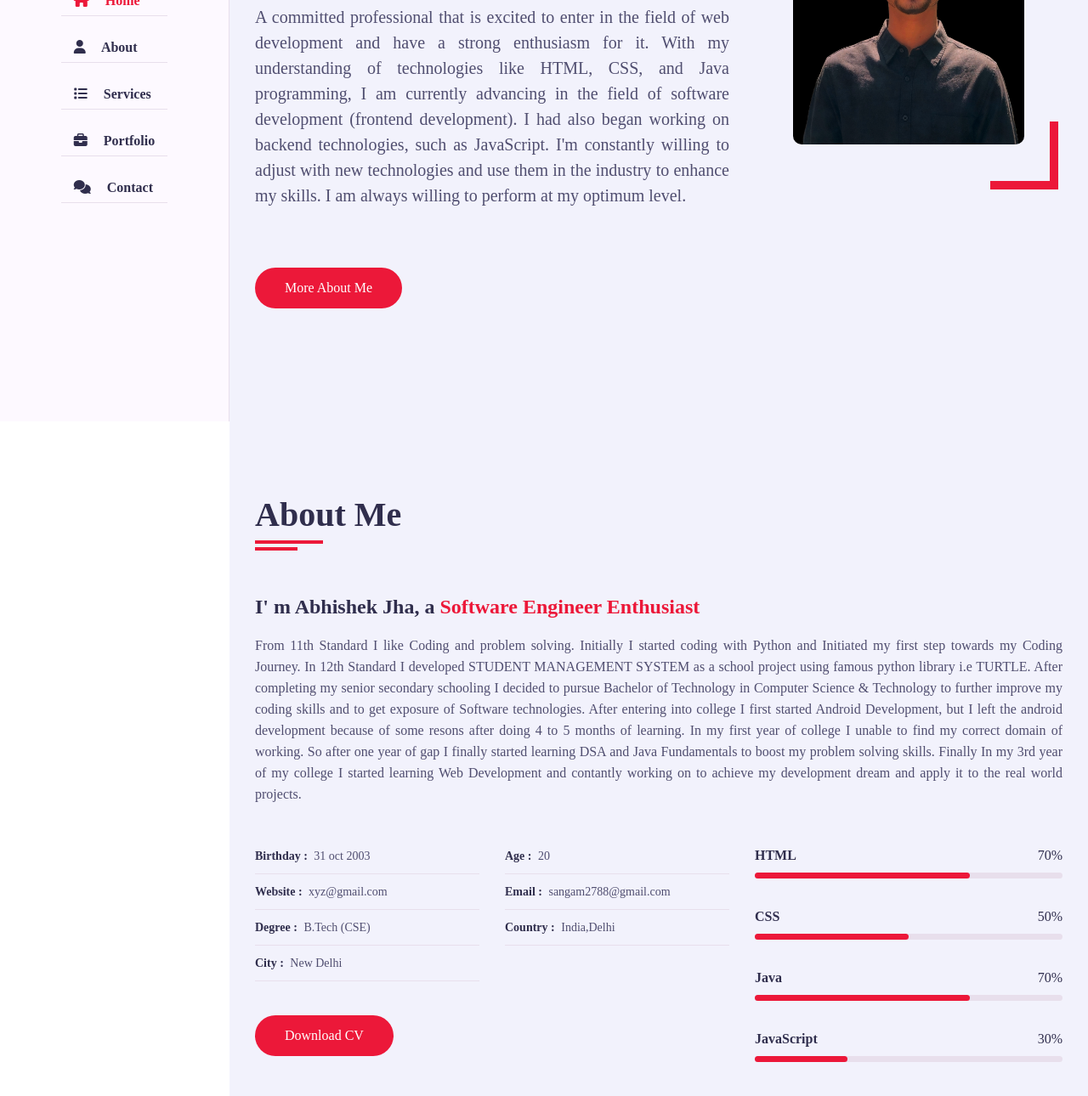
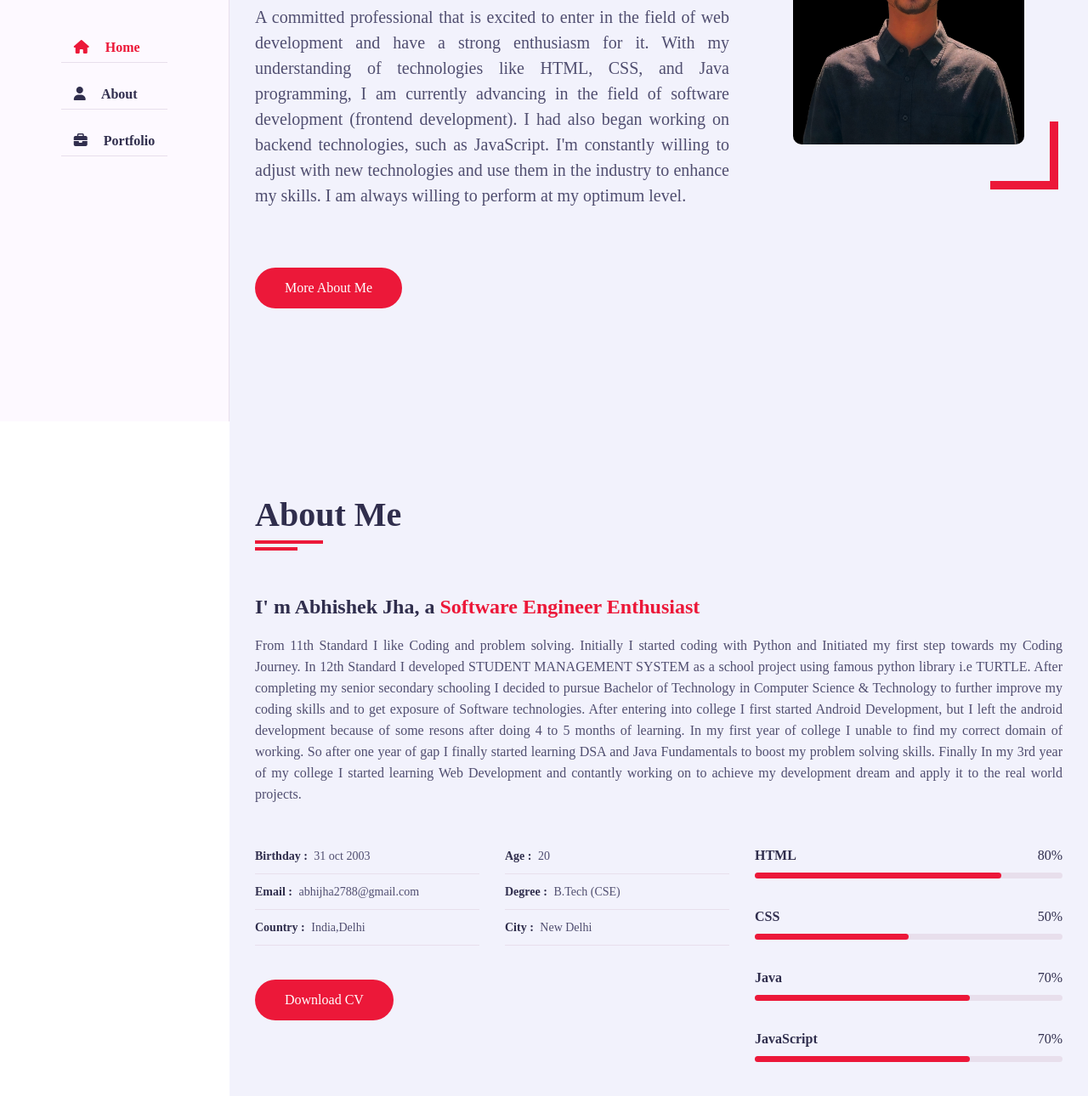
Before and after one commit to Abhishek2788/Portfolio, a plain HTML site: page index.html in a window 1280 px wide. Shown: the part 304-1594 px from the top of the page at 85% size. Drawn offline with nearby package versions, Linux system fonts and the light colour scheme; a web font is replaced by a local one.

Commit message:
eduction-details-updated

```diff
--- a/index.html
+++ b/index.html
@@ -35,9 +35,9 @@
             <div class="nav">
                 <li><a href="#home" class="active"><i class="fa fa-home"></i> Home</a></li>
                 <li><a href="#about"><i class="fa fa-user"></i> About</a></li>
-                <li><a href="#services"><i class="fa fa-list"></i> Services</a></li>
+                <!-- <li><a href="#services"><i class="fa fa-list"></i> Services</a></li> -->
                 <li><a href="#portfolio"><i class="fa fa-briefcase"></i> Portfolio</a></li>
-                <li><a href="#contact"><i class="fa fa-comments"></i> Contact</a></li>
+                <!-- <li><a href="#contact"><i class="fa fa-comments"></i> Contact</a></li> -->
             </div>
         </div>
         <!-- Aside end -->
@@ -93,11 +93,11 @@
                                         <div class="info-item padd-15">
                                             <p>Age : <span>20</span></p>
                                         </div>
+                                        <!-- <div class="info-item padd-15">
+                                            <p>Website : <span>xyz@gmail.com</span></p>
+                                        </div> -->
                                         <div class="info-item padd-15">
-                                            <p>Website : <span>xyz@gmail.com</span></p>
-                                        </div>
-                                        <div class="info-item padd-15">
-                                            <p>Email : <span>sangam2788@gmail.com</span></p>
+                                            <p>Email : <span>abhijha2788@gmail.com</span></p>
                                         </div>
                                         <div class="info-item padd-15">
                                             <p>Degree : <span>B.Tech (CSE)</span></p>
@@ -111,7 +111,7 @@
                                     </div>
                                     <div class="row">
                                         <div class="buttons padd-15">
-                                            <a href="https://drive.google.com/file/d/15gT55sbLEQ8j37nl9WN6KMcc0uxuVyby/view?usp=sharing" class="btn">Download CV</a>
+                                            <a href="https://docs.google.com/document/d/1UDCFwSzaAkPuikewN8ZvDI8FwLLNlf_EuqvQRQJMvaU/edit?usp=sharing" class="btn">Download CV</a>
                                             <!-- <a href="#" class="btn hire-me">
                                                 Hire Me
                                             </a> --> <!--For Future Add on-->
@@ -123,8 +123,8 @@
                                         <div class="skill-item padd-15">
                                             <h5>HTML</h5>
                                             <div class="progress">
-                                                <div class="progress-in" style="width: 70%;"></div>
-                                                <div class="skill-percent">70%</div>
+                                                <div class="progress-in" style="width: 80%;"></div>
+                                                <div class="skill-percent">80%</div>
                                             </div>
                                         </div>
                                         <div class="skill-item padd-15">
@@ -144,8 +144,8 @@
                                         <div class="skill-item padd-15">
                                             <h5>JavaScript</h5>
                                             <div class="progress">
-                                                <div class="progress-in" style="width: 30%;"></div>
-                                                <div class="skill-percent">30%</div>
+                                                <div class="progress-in" style="width: 70%;"></div>
+                                                <div class="skill-percent">70%</div>
                                             </div>
                                         </div>
                                     </div>
@@ -165,7 +165,7 @@
                                                         <i class="fa fa-calendar"></i>2021-2025
                                                     </h3>
                                                     <h4 class="timeline-title">Bachelor of Technology in Computer Science & Engineering</h4>
-                                                    <h3 class="timeline-date"><i class="fa fa-solid fa-percent"></i> CGPA: 8.4</h3>
+                                                    <h3 class="timeline-date"><i class="fa fa-solid fa-percent"></i> CGPA: 8.240</h3>
                                                     <p class="timeline-text">I am Pursuing B.Tech from Guru Gobind Singh Indraprastha University. Currently I am in my Pre Final Year Of the College and exploring new technologies.</p>
                                                 </div>
 
@@ -253,7 +253,8 @@
             <!--About Section end-->
 
             <!--Services Section Start-->
-            <section class="service section" id="services">
+
+            <section class="service section" id="services" style="display: none;">
                 <div class="container">
                     <div class="row">
                         <div class="section-title padd-15">
@@ -325,9 +326,9 @@
                     </div>
                 </div>
             </section>
-            <!--Services Section end-->
+            <!-- Services Section end-->
 
-            <!--Portfolio Section Start-->
+            <!--Portfolio Section Start -->
             <section class="portfolio section" id="portfolio">
                 <div class="container">
                     <div class="row">
@@ -396,7 +397,7 @@
 
 
             <!--Contact Section Start-->
-            <section class="contact section" id="contact">
+            <section class="contact section" id="contact" style="display: none;">
                 <div class="container">
                     <div class="row">
                         <div class="section-title padd-15">
--- a/js/script.js
+++ b/js/script.js
@@ -1,6 +1,6 @@
 var typed = new Typed(".typing", {
     strings:["","web designer","web developer","problem solver"],
     typedSpeed:100,
-    BackSpeed:60,
+    BackSpeed:200,
     loop:true
 })
```
